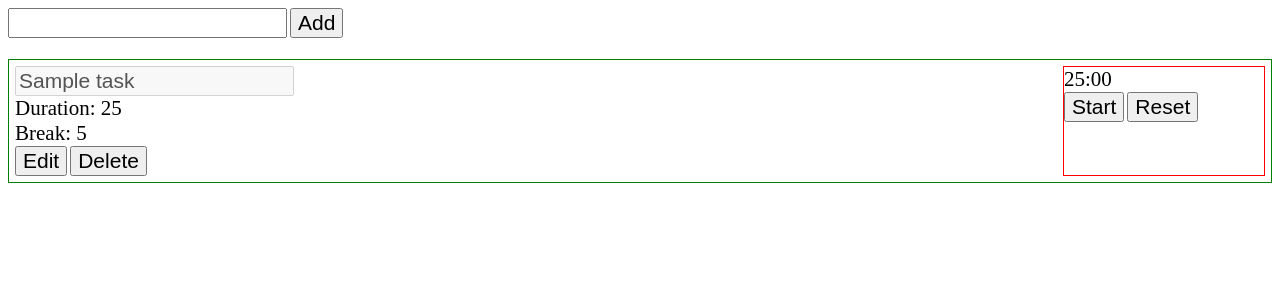
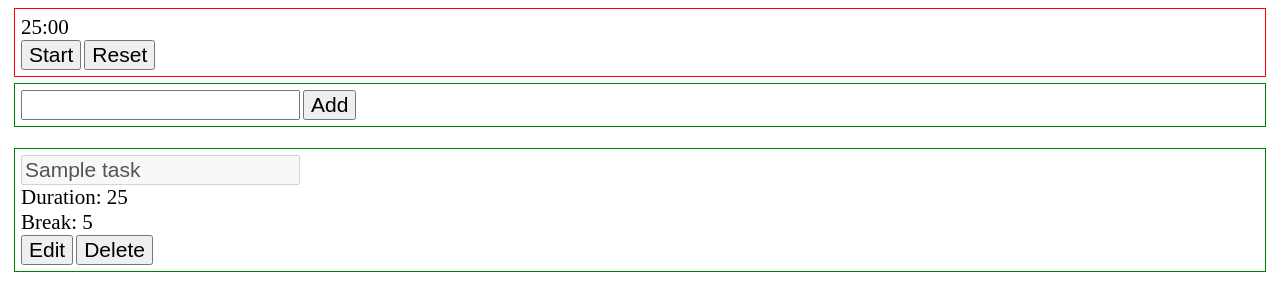
Before and after one commit to jayson-nacional/pomoticker, a React (Vite) app in the folder ui/: page / in a window 1280 px wide. Shown: the top 304 px of the page. Built offline with nearby package versions, Linux system fonts and the light colour scheme.

Commit message:
restructure components + refactor

```diff
--- a/ui/src/App.jsx
+++ b/ui/src/App.jsx
@@ -1,9 +1,18 @@
-import TodoApp from "./TodoApp"
+import Pomoticker from "./Pomoticker"
+
+const TODOS = [
+	{
+		id: 1,
+		name: "Sample task",
+		duration: 25,
+		breakDuration: 5
+	}
+];
 
 function App() {
 	return (
 		<>
-			<TodoApp />
+			<Pomoticker />
 		</>
 	)
 }
--- /dev/null
+++ b/ui/src/Pomoticker.jsx
@@ -0,0 +1,57 @@
+import { useState } from "react";
+import Timer from "./Timer";
+import TodoInput from "./TodoInput";
+import TodoList from "./TodoList";
+
+const TODOS = [
+	{
+		id: 1,
+		name: "Sample task",
+		duration: 25,
+		breakDuration: 5
+	}
+];
+
+let currentId = 1;
+export default function Pomoticker() {
+	const [todos, setTodos] = useState(TODOS);
+
+	function handleAddTodo(todo) {
+		setTodos([...todos, {
+			id: ++currentId,
+			name: todo.name,
+			duration: 25,
+			break: 5
+		}]);
+	}
+
+	function handleUpdate(todo) {
+		const updatedTodos = todos.map(item => {
+			if (item.id === todo.id)
+				return { ...item, name: todo.name };
+
+			return item;
+		});
+
+		setTodos(updatedTodos);
+	}
+
+	function handleDelete(id) {
+		const newTodos = todos.filter(todo => todo.id !== id);
+		setTodos(newTodos);
+	}
+
+	return (
+		<>
+			<Timer />
+			<TodoInput
+				onAdd={handleAddTodo}
+			/>
+			<TodoList
+				todos={todos}
+				onDelete={handleDelete}
+				onUpdate={handleUpdate}
+			/>
+		</>
+	);
+}
--- /dev/null
+++ b/ui/src/Timer.jsx
@@ -0,0 +1,45 @@
+import { useEffect, useRef, useState } from "react";
+
+export default function Timer() {
+	const [timeInSeconds, setTimeInSeconds] = useState(25 * 60);
+	const workerRef = useRef();
+
+	useEffect(() => {
+		const worker = new Worker(new URL('worker.js', import.meta.url));
+		workerRef.current = worker;
+
+		workerRef.current.onmessage = (e) => {
+			setTimeInSeconds(e.data);
+		};
+
+		return () => workerRef.current.terminate();
+	}, []);
+
+	function handleStart() {
+		workerRef.current?.postMessage(timeInSeconds);
+	}
+
+	function renderTimeDisplay() {
+		const seconds = timeInSeconds % 60;
+		const minutes = (timeInSeconds - seconds) / 60;
+
+		const formattedMinutes = minutes ? minutes : '00';
+		const formattedSeconds = seconds ? seconds : '00';
+
+		return formattedMinutes + ':' + formattedSeconds;
+	}
+
+	return (
+		<>
+			<div className="timer">
+				<div>
+					{renderTimeDisplay()}
+				</div>
+				<div>
+					<button onClick={handleStart}>Start</button>
+					<button>Reset</button>
+				</div>
+			</div>
+		</>
+	);
+}
--- a/ui/src/TodoApp.jsx
+++ /dev/null
@@ -1,111 +0,0 @@
-import { useEffect, useRef, useState } from "react";
-import TodoItem from "./TodoItem";
-
-const TODOS = [
-	{
-		id: 1,
-		name: "Sample task",
-		duration: 25,
-		breakDuration: 5
-	}
-];
-
-let lastId = 1;
-let instanceCount = 0;
-
-export default function TodoApp() {
-	++instanceCount;
-	console.log('Todo App instance count: ' + instanceCount);
-
-	const workerRef = useRef();
-	useEffect(() => {
-		workerRef.current = new Worker(new URL('worker.js', import.meta.url));
-
-		workerRef.current.onmessage = function(event) {
-			setRemainingTimeInSeconds(event.data);
-		}
-
-		return () => {
-			workerRef.current.terminate();
-		};
-	}, []);
-
-	const [todoItems, setTodoItems] = useState(TODOS);
-	const [todoInput, setTodoInput] = useState('');
-	const [itemToEdit, setItemToEdit] = useState(null);
-
-	const output = todoItems.map((todo) => {
-		return (
-			<li key={todo.id}>
-				<TodoItem
-					id={todo.id}
-					name={todo.name}
-					duration={todo.duration}
-					breakDuration={todo.breakDuration}
-					onDelete={() => handleDelete(todo.id)}
-					onEdit={() => handleEdit(todo.id)}
-					onSave={handleOnSave}
-					isEditable={itemToEdit === todo.id}
-					timerWorker={workerRef.current}
-				/>
-			</li>
-		);
-	});
-
-	function handleDelete(id) {
-		const newItems = todoItems.filter(item => item.id !== id);
-		setTodoItems(newItems);
-	}
-
-	function handleEdit(id) {
-		setItemToEdit(id);
-	}
-
-	function handleOnSave(id, value) {
-		const updatedItems = todoItems.map((item) => {
-			if (item.id === id) {
-				return { ...item, name: value };
-			}
-
-			return item;
-		});
-
-		setTodoItems(updatedItems);
-		setItemToEdit(null);
-	}
-
-	function handleAdd() {
-		if (todoInput) {
-			const newTodo = {
-				id: ++lastId,
-				name: todoInput,
-				duration: 25,
-				breakDuration: 5
-			};
-
-			setTodoItems([...todoItems, newTodo]);
-			setTodoInput('');
-		} else {
-			alert('Please enter a todo name');
-		}
-	}
-
-	function handleOnInputChange(value) {
-		setTodoInput(value);
-	}
-
-	return (
-		<>
-			<div>
-				<input
-					onChange={(e) => handleOnInputChange(e.target.value)}
-					value={todoInput}
-					type="text" />
-				<button onClick={handleAdd}>Add</button>
-			</div>
-			<ul>
-				{output}
-			</ul>
-		</>
-	);
-}
--- /dev/null
+++ b/ui/src/TodoInput.jsx
@@ -0,0 +1,35 @@
+import { useState } from "react";
+
+export default function TodoInput({ onAdd }) {
+	const [todoName, setTodoName] = useState('');
+
+	function handleAdd() {
+		if (!todoName) {
+			alert('Please enter a todo name');
+			return;
+		}
+
+		onAdd({
+			name: todoName
+		});
+
+		setTodoName('');
+	}
+
+	function handleTodoNameChange(value) {
+		setTodoName(value);
+	}
+
+	return (
+		<>
+			<div className="todo-input">
+				<input
+					type="text"
+					value={todoName}
+					onChange={(e) => handleTodoNameChange(e.target.value)}
+				/>
+				<button onClick={handleAdd}>Add</button>
+			</div>
+		</>
+	);
+}
--- a/ui/src/TodoItem.jsx
+++ b/ui/src/TodoItem.jsx
@@ -6,43 +6,29 @@ export default function TodoItem({
 	duration,
 	breakDuration,
 	onDelete,
-	onEdit,
-	onSave,
-	isEditable,
-	timerWorker
+	onUpdate
 }) {
 	const [taskName, setTaskName] = useState(name);
-	const [remainingTimeInSeconds, setRemainingTimeInSeconds] = useState(duration * 60);
-	const [isRunning, setIsRunning] = useState(false);
+	const [isEditable, setIsEditable] = useState(false);
 
 	function handleTodoChange(value) {
 		setTaskName(value);
 	}
 
-	function handleSave() {
-		onSave(id, taskName);
+	function handleEditSave() {
+		if (isEditable) {
+			onUpdate({
+				id: id,
+				name: taskName
+			});
 		}
 
-	function handleStartPauseButton() {
-		/* TODO: handle worker */
-
-		setIsRunning(!isRunning);
-	}
-
-	function formatTimeDisplay() {
-		const seconds = remainingTimeInSeconds % 60;
-		const minutes = (remainingTimeInSeconds - seconds) / 60;
-
-		const formattedMinutes = minutes === 0 ? '00' : minutes;
-		const formattedSeconds = seconds === 0 ? '00' : seconds;
-
-		return formattedMinutes + ':' + formattedSeconds;
+		setIsEditable(!isEditable);
 	}
 
 	return (
 		<>
 			<div className="todo-item">
-				<div className="todo-info">
 				<div>
 					<input value={taskName}
 						disabled={!isEditable}
@@ -52,18 +38,8 @@ export default function TodoItem({
 				<div>Duration: {duration}</div>
 				<div>Break: {breakDuration}</div>
 				<div>
-						<button onClick={isEditable ? handleSave : onEdit}>{isEditable ? 'Save' : 'Edit'}</button>
-						<button onClick={onDelete}>Delete</button>
-					</div>
-				</div>
-				<div className="todo-timer">
-					<div>
-						{formatTimeDisplay()}
-					</div>
-					<div>
-						<button onClick={() => handleStartPauseButton()}>{isRunning ? 'Pause' : 'Start'}</button>
-						<button>Reset</button>
-					</div>
+					<button onClick={handleEditSave}>{isEditable ? 'Save' : 'Edit'}</button>
+					<button onClick={() => onDelete(id)}>Delete</button>
 				</div>
 			</div>
 		</>
--- /dev/null
+++ b/ui/src/TodoList.jsx
@@ -0,0 +1,30 @@
+import TodoItem from "./TodoItem";
+
+export default function TodoList({
+	todos,
+	onDelete,
+	onUpdate
+}) {
+	const output = todos.map((todo) => {
+		return (
+			<li key={todo.id}>
+				<TodoItem
+					id={todo.id}
+					name={todo.name}
+					duration={todo.duration}
+					breakDuration={todo.breakDuration}
+					onDelete={onDelete}
+					onUpdate={onUpdate}
+				/>
+			</li>
+		);
+	});
+
+	return (
+		<>
+			<ul>
+				{output}
+			</ul>
+		</>
+	);
+}
--- a/ui/src/styles.css
+++ b/ui/src/styles.css
@@ -11,20 +11,25 @@ input {
 	margin-right: 3px;
 }
 
+.timer {
+	border: 1px solid red;
+	margin: 6px;
+	padding: 6px;
+}
+
+.todo-input {
+	border: 1px solid green;
+	margin: 6px;
+	padding: 6px;
+}
+
 .todo-item {
 	border: 1px solid green;
-	margin-bottom: 12px;
+	margin: 6px;
 	padding: 6px;
-	display: flex;
-	flex-direction: row;
-	justify-content: space-between;
 }
 
-.todo-timer {
-	border: 1px solid red;
-	width: 200px;
-}
-
+.timer button,
 .todo-item button {
 	margin-right: 3px;
 }
--- a/ui/src/worker.js
+++ b/ui/src/worker.js
@@ -1,16 +1,6 @@
 onmessage = (e) => {
-	let durationInSeconds = e.data.duration;
-	let intervalId = null;
-	console.log('Instance Id: ' + this.id);
-
-	if (e.data.action === 'start') {
-		intervalId = setInterval(function() {
-			--durationInSeconds;
-			self.postMessage(durationInSeconds);
-		}, 1000);
-	} else if (e.data.action === 'pause') {
-		console.log('pause was initiated');
-		clearInterval(intervalId);
-		self.postMessage(durationInSeconds);
-	}
+	let durationInSeconds = e.data;
+	setInterval(function() {
+		self.postMessage(--durationInSeconds);
+	}, 1000);
 }
```
Lines whose indentation alone changed are shown as unchanged.
